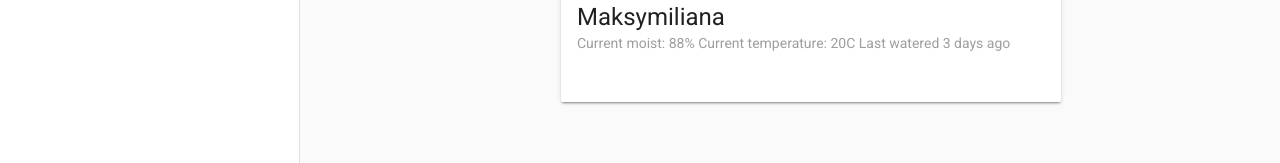
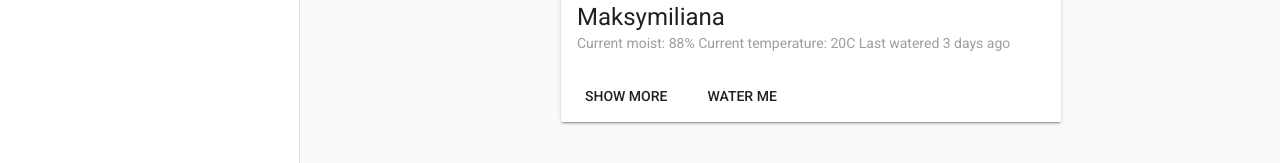
Before and after one commit to BartoszGamza/PiLant, a Vue app: page /#/ in a window 1280 px wide. Shown: the part 403-566 px from the top of the page. Built offline with nearby package versions, Linux system fonts and the light colour scheme.

Commit message:
card-expand done, problem with npm

```diff
--- a/src/components/Plant.vue
+++ b/src/components/Plant.vue
@@ -13,9 +13,15 @@
         <span class="grey--text">Current moist: 88% Current temperature: 20C Last watered 3 days ago</span>
         </div>
       </v-card-title>
-      <v-card-text>
-
-       </v-card-text>
+      <v-card-text v-show="show">
+        Lorem ipsum dolor sit amet consectetur adipisicing elit. Sequi minima voluptatum corrupti, nemo eligendi fugiat quisquam repudiandae culpa pariatur magnam expedita maiores, aspernatur numquam, cum enim adipisci perferendis molestiae veniam.
+      </v-card-text>
+      <v-card-actions>
+        <v-btn flat v-show="!show" @click.native="show = !show">Show more</v-btn>
+        <v-btn flat v-show="show" @click.native="show = !show">Back</v-btn>
+        <v-btn flat>Water me</v-btn>
+        <v-btn flat v-show="show">Edit</v-btn>
+      </v-card-actions>
      </v-card>
   </div>
 </template>
@@ -24,6 +30,7 @@
 export default {
   data () {
     return {
+      show: false
     }
   },
   computed: {
```
